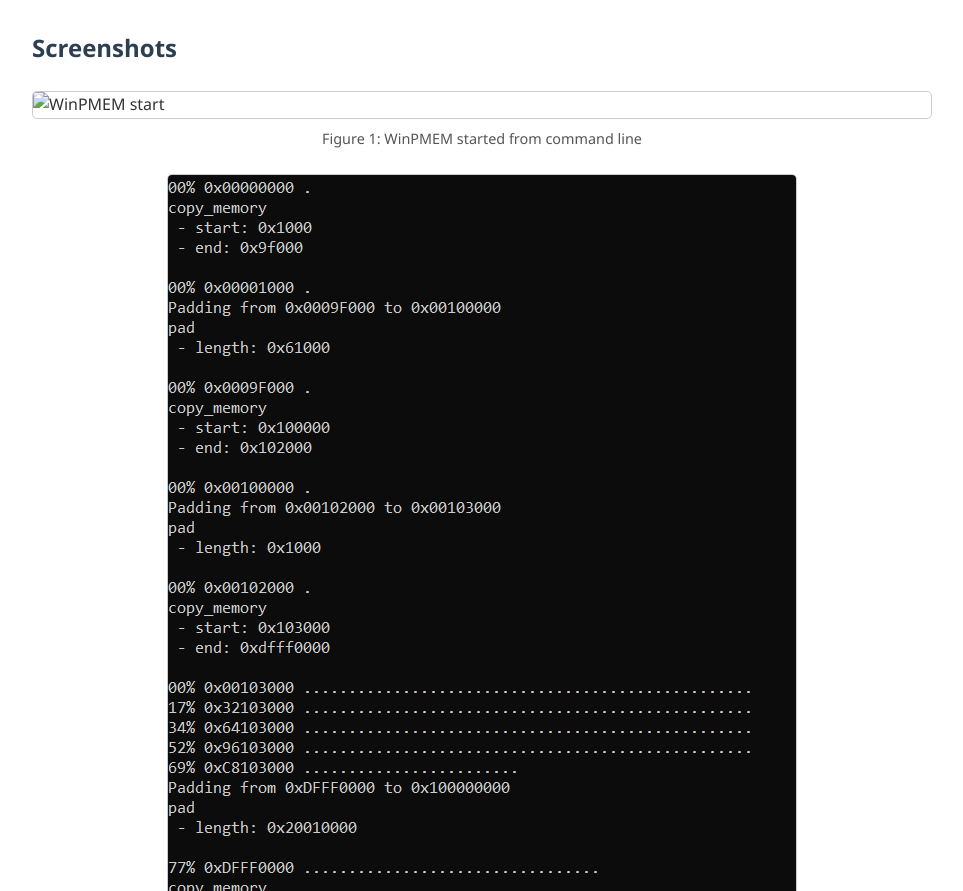
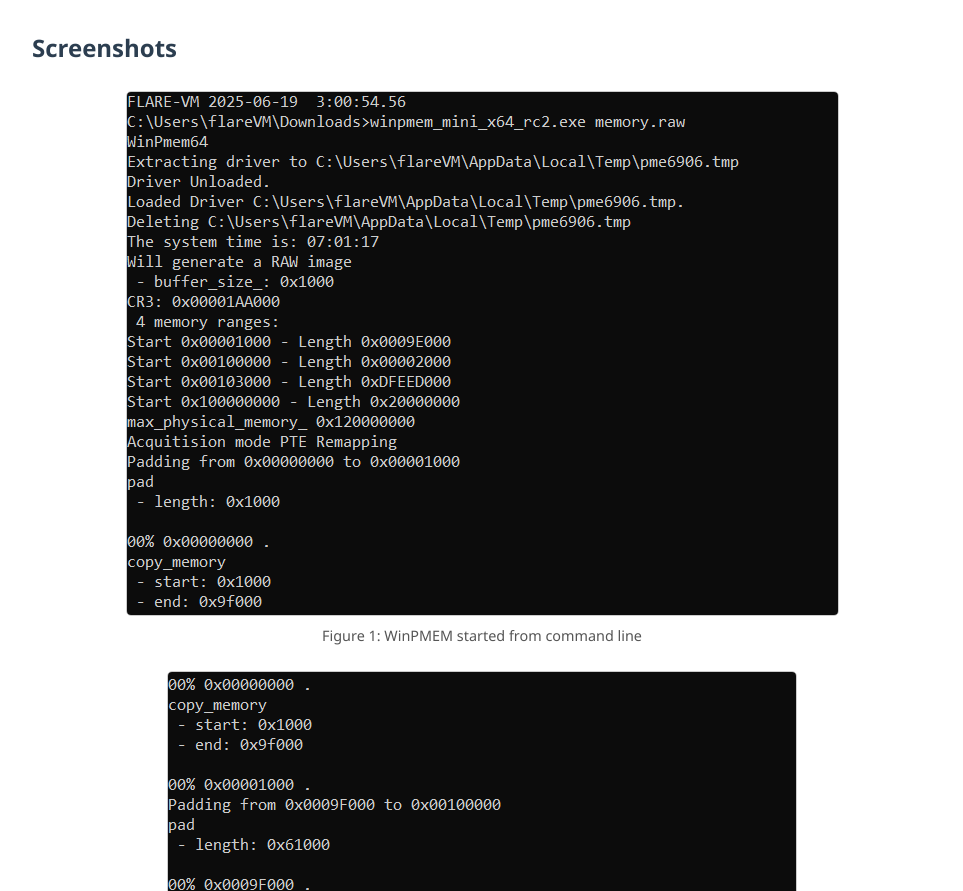
Before and after one commit to diegoarivera35/forensicAnalysisBlog, a plain HTML site: page index.html in a window 1280 px wide. Shown: the part 9448-10339 px from the top of the page, without its empty margins (158-1121 px from the left). Drawn offline with Linux system fonts and the light colour scheme.

Commit message:
Update index.html

```diff
--- a/index.html
+++ b/index.html
@@ -214,7 +214,7 @@
 
   <section>
     <h2>Screenshots</h2>
-    <img src="blog2_img0d.png" alt="WinPMEM start" class="screenshot">
+    <img src="images/img0d.png" alt="WinPMEM start" class="screenshot">
     <p class="img-caption">Figure 1: WinPMEM started from command line</p>
 
     <img src="images/img1d.png" alt="Memory Dump in Progress" class="screenshot">
```
